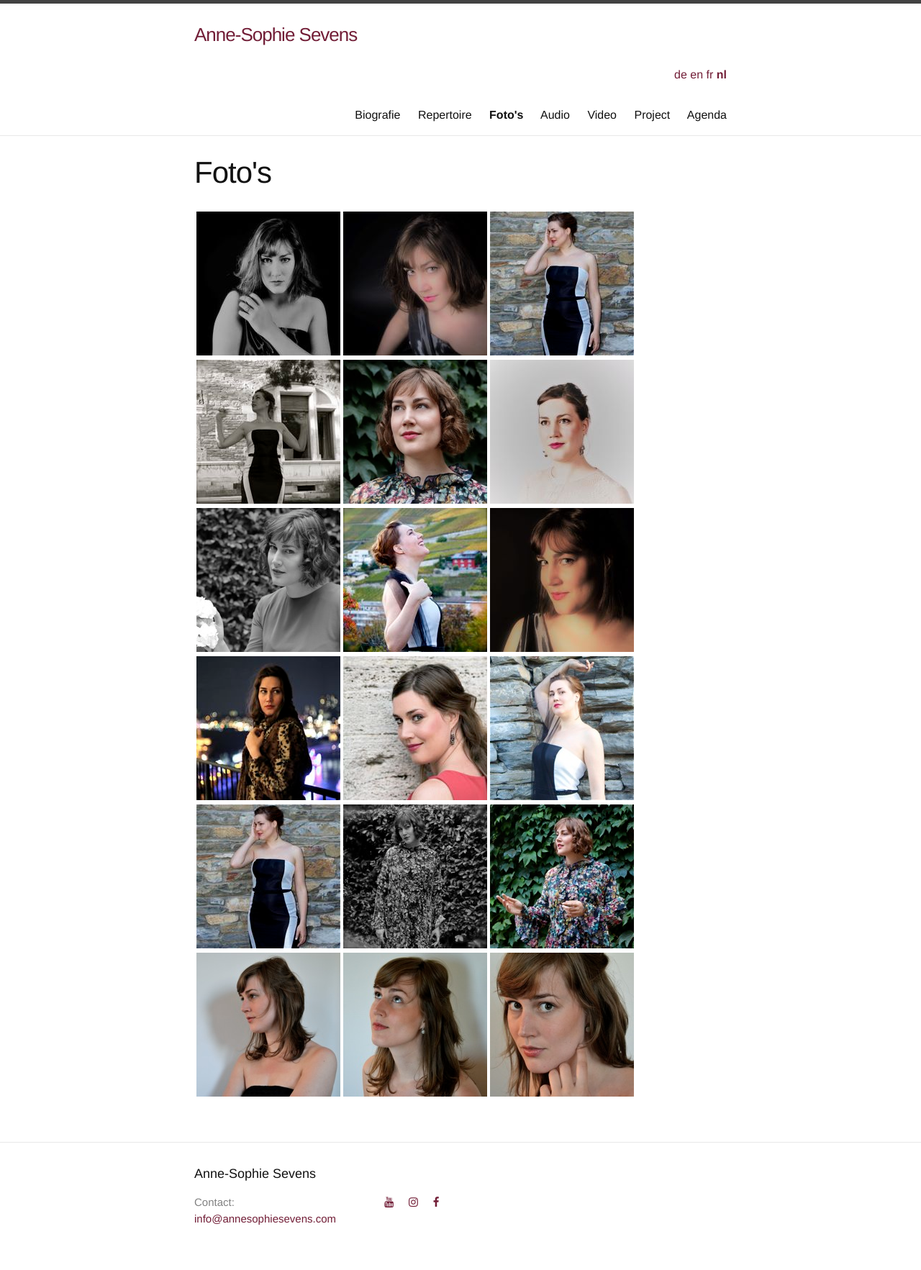
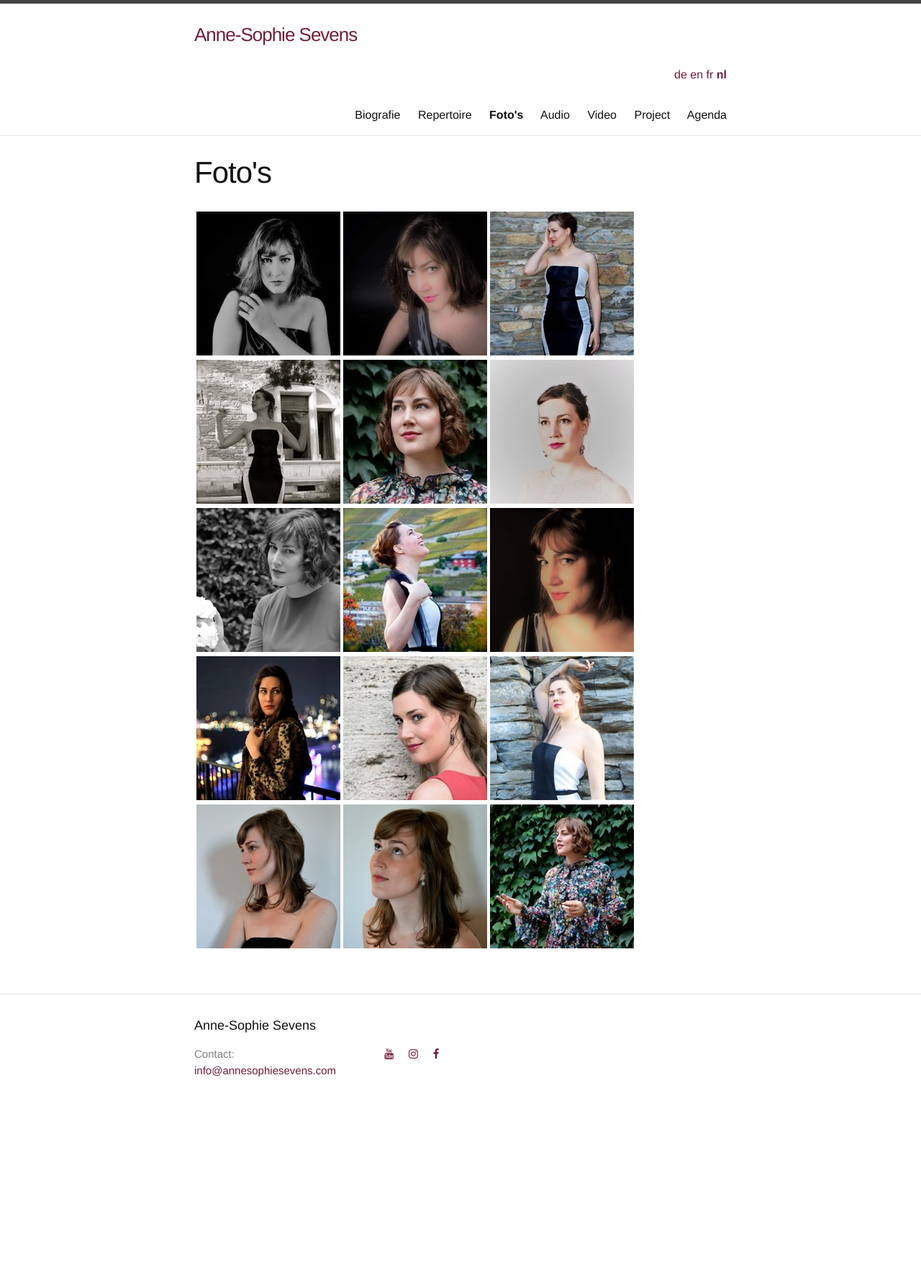
Before and after one commit to annesophie-sevens/annesophie-sevens.github.io, a Jekyll site: the page built from pictures-nl.md, in a window 1280 px wide. Shown: the whole page at 72% size. Built offline with Jekyll 4.4.1, drawn with Linux system fonts in a browser that asks for light colours; nearby versions of some CDN libraries; after the commit the page ends 1559 px from its top, so only the background shows below that.

Commit message:
Update pictures-nl.md

```diff
--- a/pictures-nl.md
+++ b/pictures-nl.md
@@ -13,6 +13,4 @@ ref: pictures
 
 |  <a href="/assets/b2.jpg">  ![]({{ site.baseurl }}/assets/b2-thumbnail.jpg) </a> | <a href="/assets/muurfoto.jpg"> ![]({{ site.baseurl }}/assets/muurfoto_thumbnail.jpg) </a> | <a href="/assets/3240.jpg">![]({{ site.baseurl }}/assets/3240c.jpg) </a> |
 
-|  <a href="/assets/2953.jpg">  ![]({{ site.baseurl }}/assets/2953c.jpg) </a> | <a href="/assets/2743.jpg"> ![]({{ site.baseurl }}/assets/2743c.jpg) </a> | <a href="/assets/ja5.jpg">![]({{ site.baseurl }}/assets/ja5c.jpg) </a> |
-
-|  <a href="/assets/ja0.jpg">  ![]({{ site.baseurl }}/assets/ja0c.jpg) </a> | <a href="/assets/ja.jpg"> ![]({{ site.baseurl }}/assets/jac.jpg) </a> | <a href="/assets/ja1.jpg">![]({{ site.baseurl }}/assets/ja1c.jpg) </a> |
+|  <a href="/assets/ja0.jpg">  ![]({{ site.baseurl }}/assets/ja0c.jpg) </a> | <a href="/assets/ja.jpg"> ![]({{ site.baseurl }}/assets/jac.jpg) </a> | <a href="/assets/ja5.jpg">![]({{ site.baseurl }}/assets/ja5c.jpg) </a> |
```
